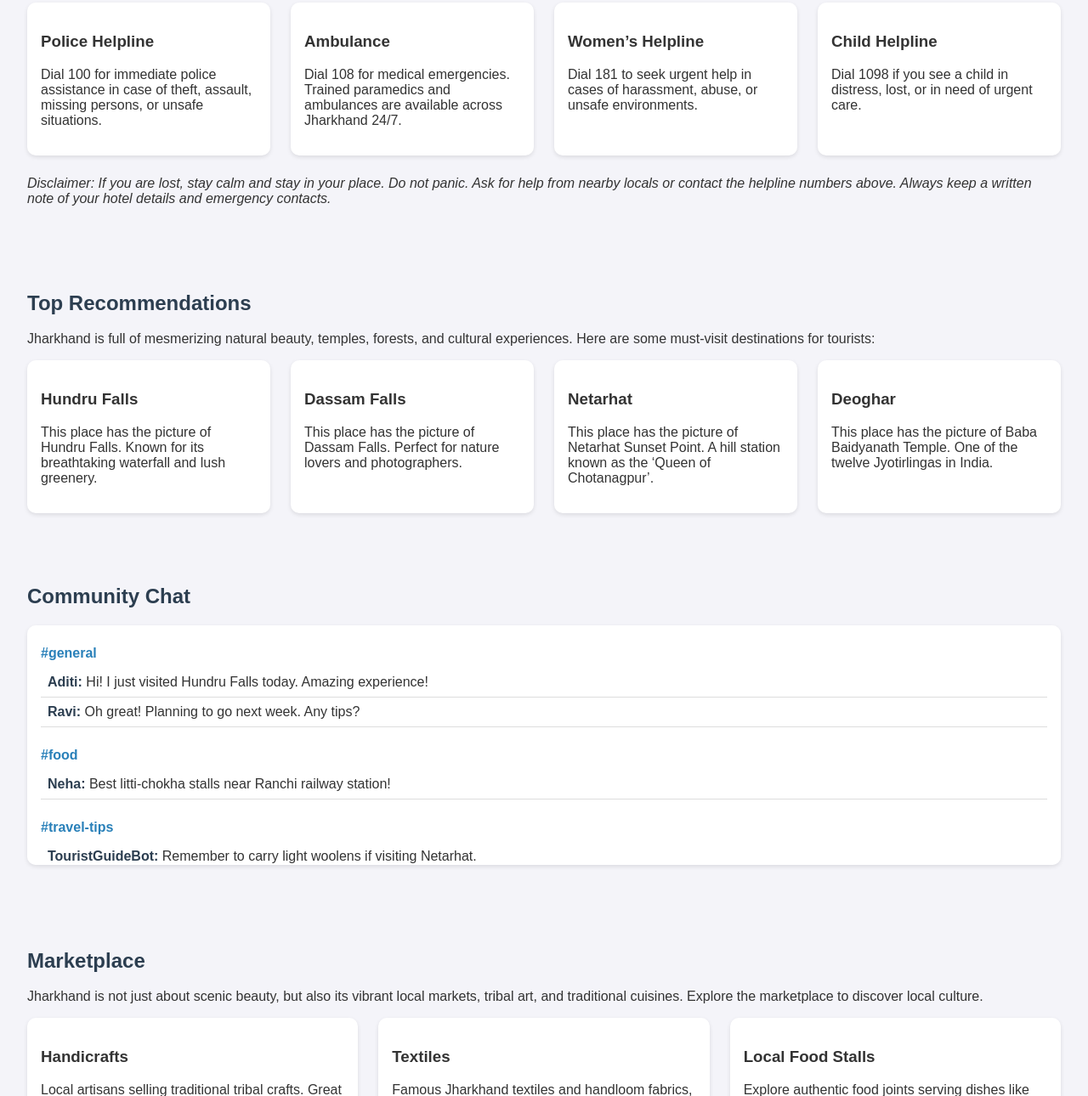
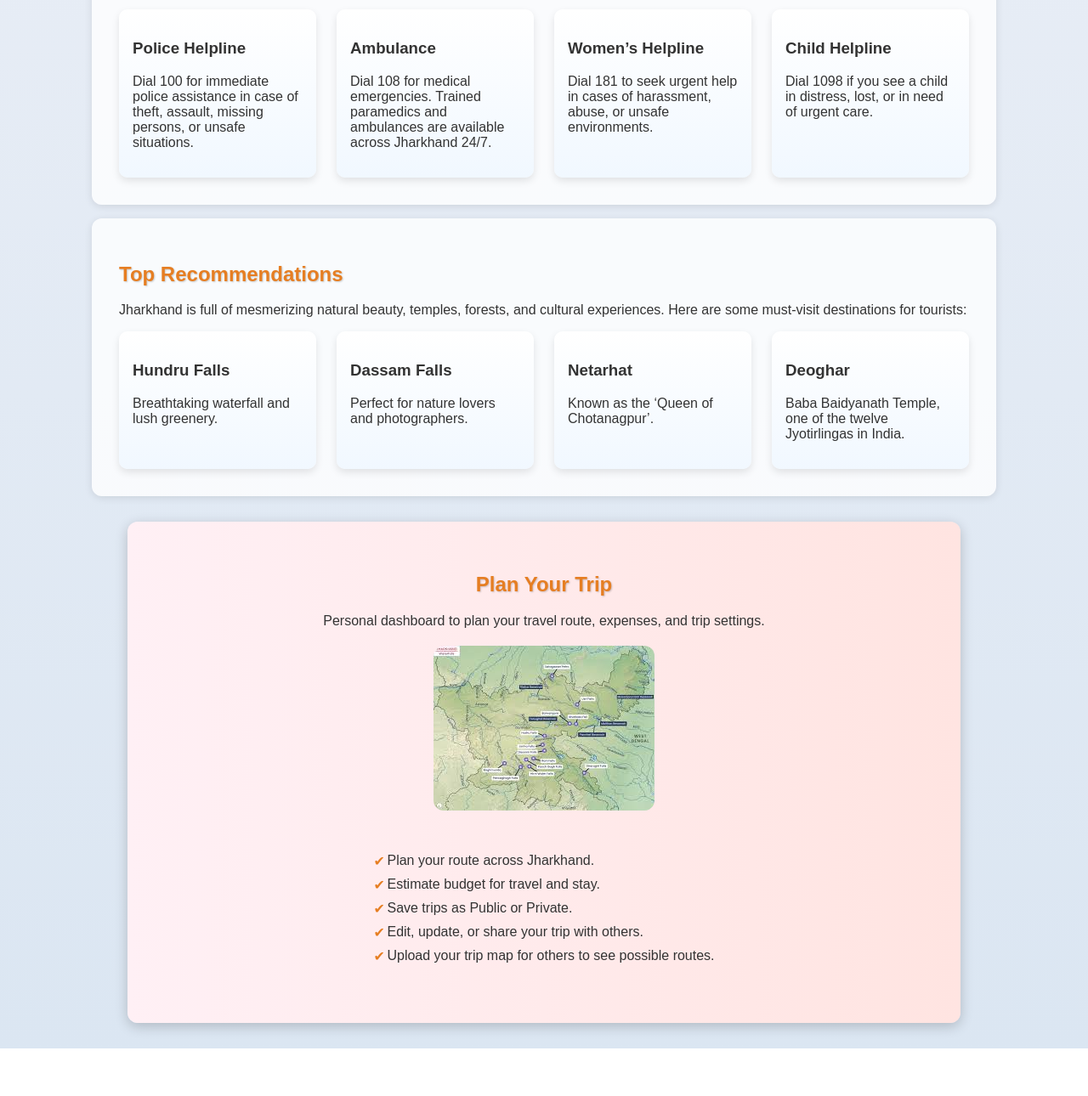
Before and after one commit to chak0o/jharkhand-tourism-prototype, a plain HTML site: page index.html in a window 1280 px wide. Shown: the part 1510-2800 px from the top of the page at 85% size. After the commit the page ends 2744 px from the top, so only its background shows below. Drawn offline with Linux system fonts and the light colour scheme.

Commit message:
Update index.html

```diff
--- a/index.html
+++ b/index.html
@@ -8,95 +8,137 @@
     body {
       font-family: Arial, sans-serif;
       margin: 0; padding: 0;
-      background: #f4f4f9;
+      background: linear-gradient(to bottom, #f4f4f9, #dbe6f2);
       color: #333;
     }
+
     header {
-      background: #2c3e50;
+      background: linear-gradient(135deg, #2c3e50, #3498db);
       color: white;
       padding: 1.5em;
       text-align: center;
+      box-shadow: 0 4px 8px rgba(0,0,0,0.2);
     }
+
     section {
       padding: 2em;
+      background: #ffffffcc;
+      margin: 1em auto;
+      border-radius: 12px;
+      max-width: 1000px;
+      box-shadow: 0 2px 10px rgba(0,0,0,0.1);
     }
+
     h2 {
-      color: #2c3e50;
+      color: #e67e22;
+      text-shadow: 1px 1px 2px rgba(0,0,0,0.2);
     }
+
     .map-container {
       position: relative;
       display: flex;
       justify-content: center;
       margin: 1em 0;
+      border: 4px solid #3498db;
+      border-radius: 12px;
+      overflow: hidden;
     }
+
     .map-container img {
       max-width: 100%;
       border-radius: 8px;
+      filter: brightness(1.1);
     }
+
     .pin {
       position: absolute;
-      width: 14px;
-      height: 14px;
-      background: red;
+      width: 16px;
+      height: 16px;
+      background: linear-gradient(to bottom, #e74c3c, #c0392b);
+      border: 2px solid #fff;
       border-radius: 50%;
       cursor: pointer;
+      transition: transform 0.2s, box-shadow 0.2s;
     }
+
+    .pin:hover {
+      transform: scale(1.5);
+      box-shadow: 0 0 10px #e74c3c;
+    }
+
     .search-bar {
       display: flex;
       justify-content: center;
       margin-bottom: 1.5em;
     }
+
     .search-bar input {
       width: 50%;
       padding: 0.8em;
       border-radius: 25px;
       border: 1px solid #ccc;
       margin-right: 10px;
+      outline: none;
+      transition: all 0.3s;
     }
+
+    .search-bar input:focus {
+      border-color: #3498db;
+      box-shadow: 0 0 8px #3498db;
+    }
+
     .search-bar button {
       padding: 0.8em 1.5em;
       border-radius: 25px;
       border: none;
-      background: #2980b9;
+      background: linear-gradient(to right, #2980b9, #6dd5fa);
       color: white;
       cursor: pointer;
+      transition: all 0.3s;
     }
+
+    .search-bar button:hover {
+      background: linear-gradient(to right, #6dd5fa, #2980b9);
+    }
+
     .grid {
       display: grid;
       grid-template-columns: repeat(auto-fit, minmax(220px, 1fr));
       gap: 1.5em;
     }
+
     .card {
-      background: white;
+      background: linear-gradient(to bottom, #ffffff, #f1f8ff);
       padding: 1em;
       border-radius: 10px;
-      box-shadow: 0 2px 5px rgba(0,0,0,0.1);
+      box-shadow: 0 4px 10px rgba(0,0,0,0.1);
+      transition: transform 0.2s, box-shadow 0.2s;
     }
+
+    .card:hover {
+      transform: translateY(-5px);
+      box-shadow: 0 8px 20px rgba(0,0,0,0.15);
+    }
+
     .chat-box {
-      background: #fff;
+      background: #fefefe;
       padding: 1em;
       border-radius: 10px;
-      box-shadow: 0 2px 5px rgba(0,0,0,0.1);
+      box-shadow: 0 2px 10px rgba(0,0,0,0.1);
     }
-    .channel {
-      margin-bottom: 1em;
+
+    .channel h4 {
+      color: #16a085;
     }
-    .channel h4 {
-      margin: 0.5em 0;
+
+    .chat-message strong {
       color: #2980b9;
     }
-    .chat-message {
-      padding: 0.5em;
-      border-bottom: 1px solid #ddd;
-    }
-    .chat-message strong {
-      color: #2c3e50;
-    }
 
-    /* AI Chatbot Section */
+    /* AI Chatbot */
     #chatbot {
       padding: 40px;
-      background: #f7f9fc;
+      background: linear-gradient(to right, #f7f9fc, #e0f7fa);
       border-radius: 12px;
       margin: 30px auto;
       max-width: 800px;
@@ -114,7 +156,7 @@
       flex-direction: column;
     }
 
-    .chat-box {
+    .chat-box-inner {
       max-height: 250px;
       overflow-y: auto;
       margin-bottom: 15px;
@@ -160,6 +202,44 @@
       border-radius: 6px;
       cursor: pointer;
     }
+
+    /* Center Personal Dashboard Section */
+    #dashboard {
+      padding: 40px;
+      background: linear-gradient(to right, #fff0f5, #ffe4e1);
+      border-radius: 12px;
+      max-width: 900px;
+      margin: 30px auto;
+      box-shadow: 0 4px 15px rgba(0,0,0,0.2);
+      text-align: center;
+    }
+
+    #dashboard img {
+      display: block;
+      margin: 20px auto;
+      border-radius: 12px;
+    }
+
+    #dashboard ul {
+      list-style: none;
+      padding: 0;
+      margin: 20px auto;
+      display: inline-block;
+      text-align: left;
+    }
+
+    #dashboard ul li {
+      margin: 10px 0;
+      padding-left: 1em;
+      position: relative;
+    }
+
+    #dashboard ul li::before {
+      content: "✔";
+      color: #e67e22;
+      position: absolute;
+      left: 0;
+    }
   </style>
 </head>
 <body>
@@ -195,7 +275,6 @@
     <h2>Explore Jharkhand</h2>
     <div class="map-container">
       <img src="images.jpg" alt="Jharkhand Tourist Map">
-      <!-- Pins aligned -->
       <div class="pin" style="top:55%;left:45%;" title="Ranchi"></div>
       <div class="pin" style="top:52%;left:50%;" title="Hundru Falls"></div>
       <div class="pin" style="top:60%;left:52%;" title="Dassam Falls"></div>
@@ -207,13 +286,9 @@
   <!-- AI Chatbot Section -->
   <section id="chatbot">
     <h2>🤖 AI Travel Assistant</h2>
-  <p>
-    Meet our AI-powered assistant! It helps tourists with guidance, answers questions,
-    and provides quick tips for emergencies. (Prototype only)
-  </p>
-
+    <p>Meet our AI-powered assistant! It helps tourists with guidance, answers questions, and provides quick tips for emergencies. (Prototype only)</p>
     <div class="chat-container">
-    <div class="chat-box" id="chatBox">
+      <div class="chat-box-inner" id="chatBox">
         <div class="message bot">👋 Hello! I’m your Jharkhand Travel Assistant. How can I help you today?</div>
       </div>
       <div class="chat-input">
@@ -245,10 +320,6 @@
         <p>Dial 1098 if you see a child in distress, lost, or in need of urgent care.</p>
       </div>
     </div>
-  <p style="margin-top:1.5em; font-style: italic;">
-    Disclaimer: If you are lost, stay calm and stay in your place. Do not panic. Ask for help from nearby locals or contact the helpline numbers above.
-    Always keep a written note of your hotel details and emergency contacts.
-  </p>
   </section>
 
   <!-- Recommendations Section -->
@@ -258,59 +329,19 @@
     <div class="grid">
       <div class="card">
         <h3>Hundru Falls</h3>
-      <p>This place has the picture of Hundru Falls. Known for its breathtaking waterfall and lush greenery.</p>
+        <p>Breathtaking waterfall and lush greenery.</p>
       </div>
       <div class="card">
         <h3>Dassam Falls</h3>
-      <p>This place has the picture of Dassam Falls. Perfect for nature lovers and photographers.</p>
+        <p>Perfect for nature lovers and photographers.</p>
       </div>
       <div class="card">
         <h3>Netarhat</h3>
-      <p>This place has the picture of Netarhat Sunset Point. A hill station known as the ‘Queen of Chotanagpur’.</p>
+        <p>Known as the ‘Queen of Chotanagpur’.</p>
       </div>
       <div class="card">
         <h3>Deoghar</h3>
-      <p>This place has the picture of Baba Baidyanath Temple. One of the twelve Jyotirlingas in India.</p>
-    </div>
-  </div>
-</section>
-
-  <!-- Chat Section -->
-  <section id="chat">
-    <h2>Community Chat</h2>
-    <div class="chat-box">
-      <div class="channel">
-        <h4>#general</h4>
-        <div class="chat-message"><strong>Aditi:</strong> Hi! I just visited Hundru Falls today. Amazing experience!</div>
-        <div class="chat-message"><strong>Ravi:</strong> Oh great! Planning to go next week. Any tips?</div>
-      </div>
-      <div class="channel">
-        <h4>#food</h4>
-        <div class="chat-message"><strong>Neha:</strong> Best litti-chokha stalls near Ranchi railway station!</div>
-      </div>
-      <div class="channel">
-        <h4>#travel-tips</h4>
-        <div class="chat-message"><strong>TouristGuideBot:</strong> Remember to carry light woolens if visiting Netarhat.</div>
-      </div>
-    </div>
-  </section>
-
-<!-- Marketplace Section -->
-<section id="marketplace">
-  <h2>Marketplace</h2>
-  <p>Jharkhand is not just about scenic beauty, but also its vibrant local markets, tribal art, and traditional cuisines. Explore the marketplace to discover local culture.</p>
-  <div class="grid">
-    <div class="card">
-      <h3>Handicrafts</h3>
-      <p>Local artisans selling traditional tribal crafts. Great for souvenirs and unique handmade items.</p>
-    </div>
-    <div class="card">
-      <h3>Textiles</h3>
-      <p>Famous Jharkhand textiles and handloom fabrics, known for their durability and traditional patterns.</p>
-    </div>
-    <div class="card">
-      <h3>Local Food Stalls</h3>
-      <p>Explore authentic food joints serving dishes like litti-chokha, dhuska, and tribal delicacies.</p>
+        <p>Baba Baidyanath Temple, one of the twelve Jyotirlingas in India.</p>
       </div>
     </div>
   </section>
@@ -319,7 +350,7 @@
   <section id="dashboard">
     <h2>Plan Your Trip</h2>
     <p>Personal dashboard to plan your travel route, expenses, and trip settings.</p>
-    <img src="images.jpg" alt="Jharkhand Map" style="max-width:100%; border-radius:10px; margin-bottom:1em;">
+    <img src="images.jpg" alt="Jharkhand Map">
     <ul>
       <li>Plan your route across Jharkhand.</li>
       <li>Estimate budget for travel and stay.</li>
```
Lines whose indentation alone changed are shown as unchanged.
